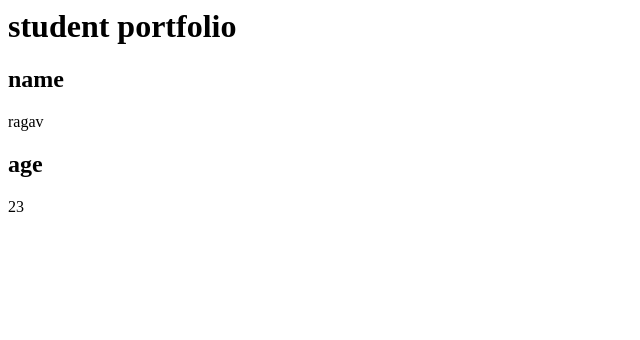
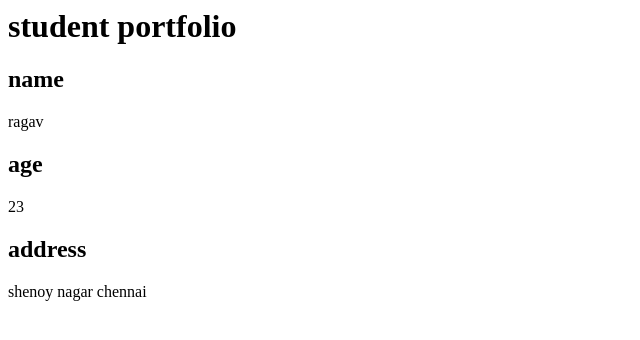
Before and after one commit to ragavkselvan/morning, a plain HTML site: page index.html in a window 1280 px wide. Shown: the whole page, without its empty margins (0-640 px from the left). Drawn offline with Linux system fonts and the light colour scheme.

Commit message:
adding address

```diff
--- a/index.html
+++ b/index.html
@@ -10,5 +10,7 @@
     <p> ragav </p>
   <h2> age </h2>
     <p> 23 </p>
+      <h2> address </h2>
+    <p> shenoy nagar chennai</p>
   </body>
 </html>
```
